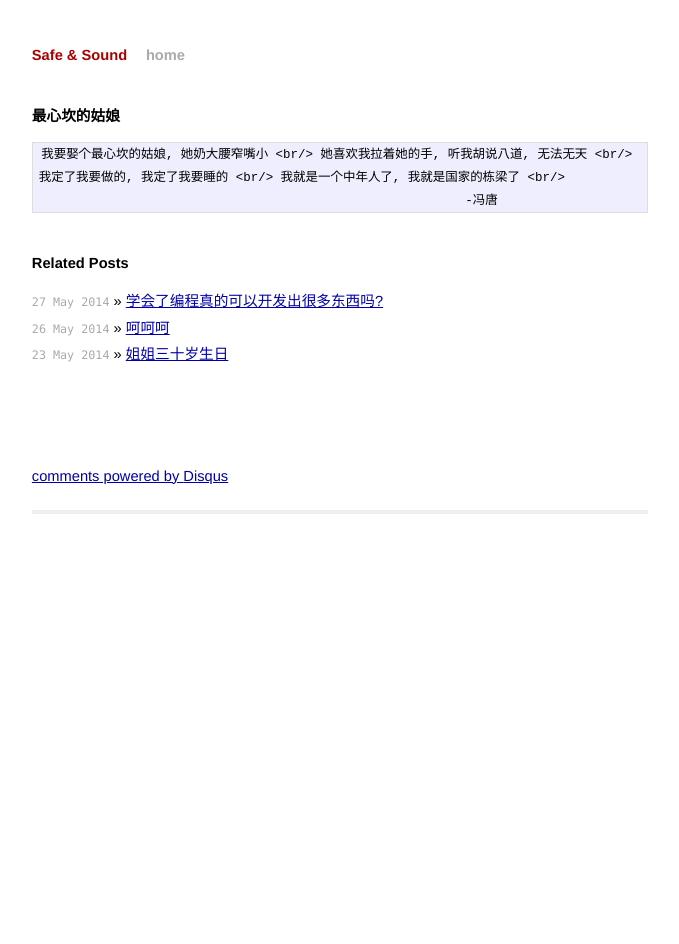
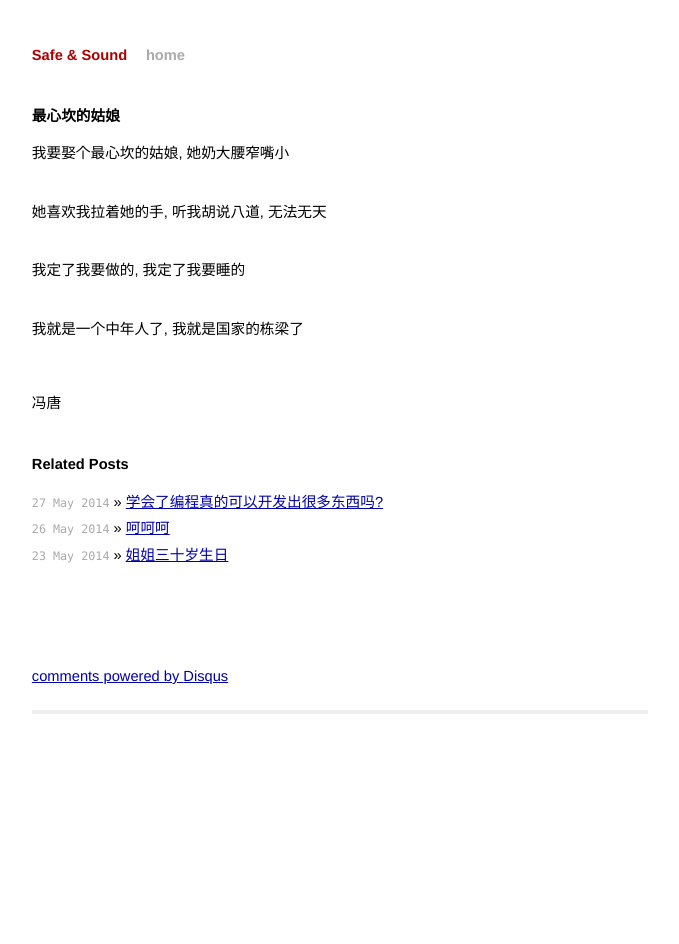
Before and after one commit to isensen/isensen.github.io, a Jekyll site: the page built from _posts/2014-05-27-poem-by-fengtang.md, in a window 1280 px wide. Shown: the whole page, without its empty margins (300-979 px from the left). Built offline with Jekyll 4.4.1, drawn with Linux system fonts in a browser that asks for light colours; Markdown is read by kramdown in place of the engine named in the settings; comment, search, counter and statistics services are not loaded.

Commit message:
revision

```diff
--- a/_posts/2014-05-27-poem-by-fengtang.md
+++ b/_posts/2014-05-27-poem-by-fengtang.md
@@ -7,15 +7,21 @@ tags: None
 {{ page.title }}
 ================
 
-	我要娶个最心坎的姑娘, 她奶大腰窄嘴小
-<br/>
-她喜欢我拉着她的手, 听我胡说八道, 无法无天
-<br/>
-	我定了我要做的, 我定了我要睡的
-<br/>
-我就是一个中年人了, 我就是国家的栋梁了
-<br/>
-								 -冯唐
+> 我要娶个最心坎的姑娘, 她奶大腰窄嘴小
+
+> <br/>
+> 她喜欢我拉着她的手, 听我胡说八道, 无法无天
+
+> <br/>
+> 	我定了我要做的, 我定了我要睡的
+
+> <br/>
+> 我就是一个中年人了, 我就是国家的栋梁了
+
+> <br/>
+
+冯唐
+
 
 
 {% include references.md %}
```
